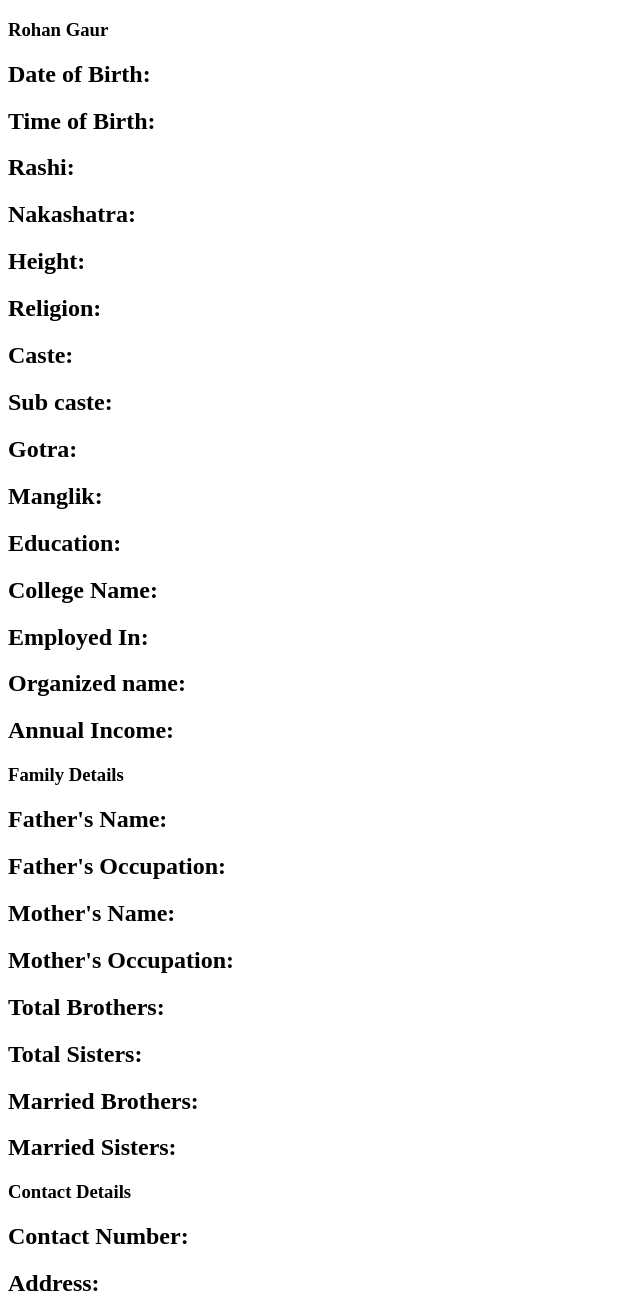
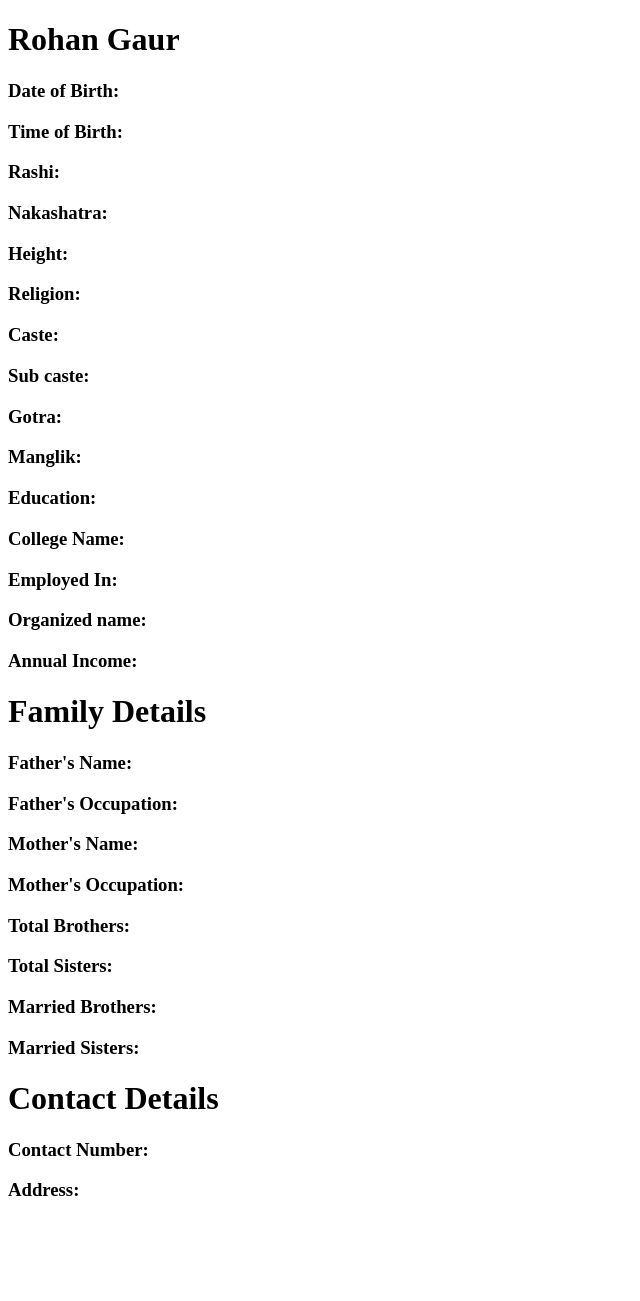
Before and after one commit to TheSirrestofX/221829644-WebApp, a plain HTML site: page biodata.html in a window 1280 px wide. Shown: the whole page, without its empty margins (0-640 px from the left). After the commit the page ends 1220 px from the top, so only its background shows below. Drawn offline with Linux system fonts and the light colour scheme.

Commit message:
biodata.html

```diff
--- a/biodata.html
+++ b/biodata.html
@@ -6,35 +6,35 @@
     <title>Document</title>
 </head>
 <body>
-    <h3>Rohan Gaur </h3>
-    <h2>Date of Birth:</h2>
-    <h2>Time of Birth:</h2>
-    <h2>Rashi:</h2>
-    <h2>Nakashatra:</h2>
-    <h2>Height:</h2>
-    <h2>Religion:</h2>
-    <h2>Caste:</h2>
-    <h2>Sub caste:</h2>
-    <h2>Gotra:</h2>
-    <h2>Manglik:</h2>
-    <h2>Education:</h2>
-    <h2>College Name:</h2>
-    <h2>Employed In:</h2>
-    <h2>Organized name:</h2>
-    <h2>Annual Income:</h2>
+    <h1>Rohan Gaur </h1>
+    <h3>Date of Birth:</h3>
+    <h3>Time of Birth:</h3>
+    <h3>Rashi:</h3>
+    <h3>Nakashatra:</h3>
+    <h3>Height:</h3>
+    <h3>Religion:</h3>
+    <h3>Caste:</h3>
+    <h3>Sub caste:</h3>
+    <h3>Gotra:</h3>
+    <h3>Manglik:</h3>
+    <h3>Education:</h3>
+    <h3>College Name:</h3>
+    <h3>Employed In:</h3>
+    <h3>Organized name:</h3>
+    <h3>Annual Income:</h3>
 
-    <h3>Family Details</h3>
-    <h2>Father's Name:</h2>
-    <h2>Father's Occupation:</h2>
-    <h2>Mother's Name:</h2>
-    <h2>Mother's Occupation:</h2>
-    <h2>Total Brothers:</h2>
-    <h2>Total Sisters:</h2>
-    <h2>Married Brothers:</h2>
-    <h2>Married Sisters:</h2>
+    <h1>Family Details</h1>
+    <h3>Father's Name:</h3>
+    <h3>Father's Occupation:</h3>
+    <h3>Mother's Name:</h3>
+    <h3>Mother's Occupation:</h3>
+    <h3>Total Brothers:</h3>
+    <h3>Total Sisters:</h3>
+    <h3>Married Brothers:</h3>
+    <h3>Married Sisters:</h3>
 
-    <h3>Contact Details</h3>
-    <h2>Contact Number:</h2>
-    <h2>Address:</h2>
+    <h1>Contact Details</h1>
+    <h3>Contact Number:</h3>
+    <h3>Address:</h3>
 </body>
 </html>
```
